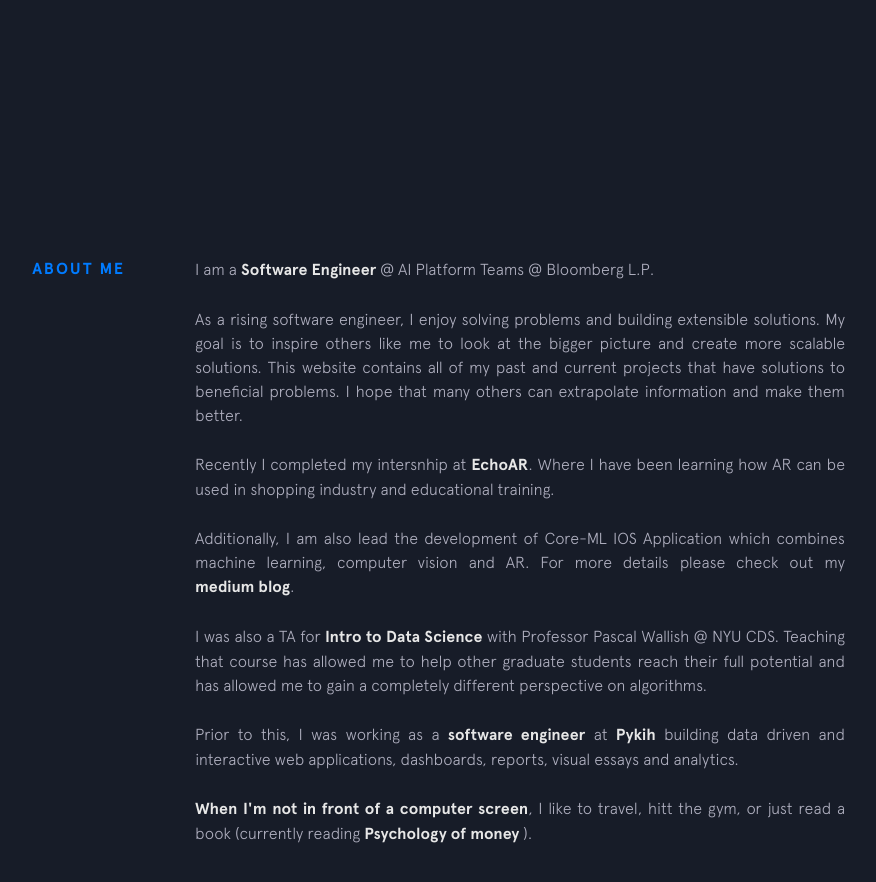
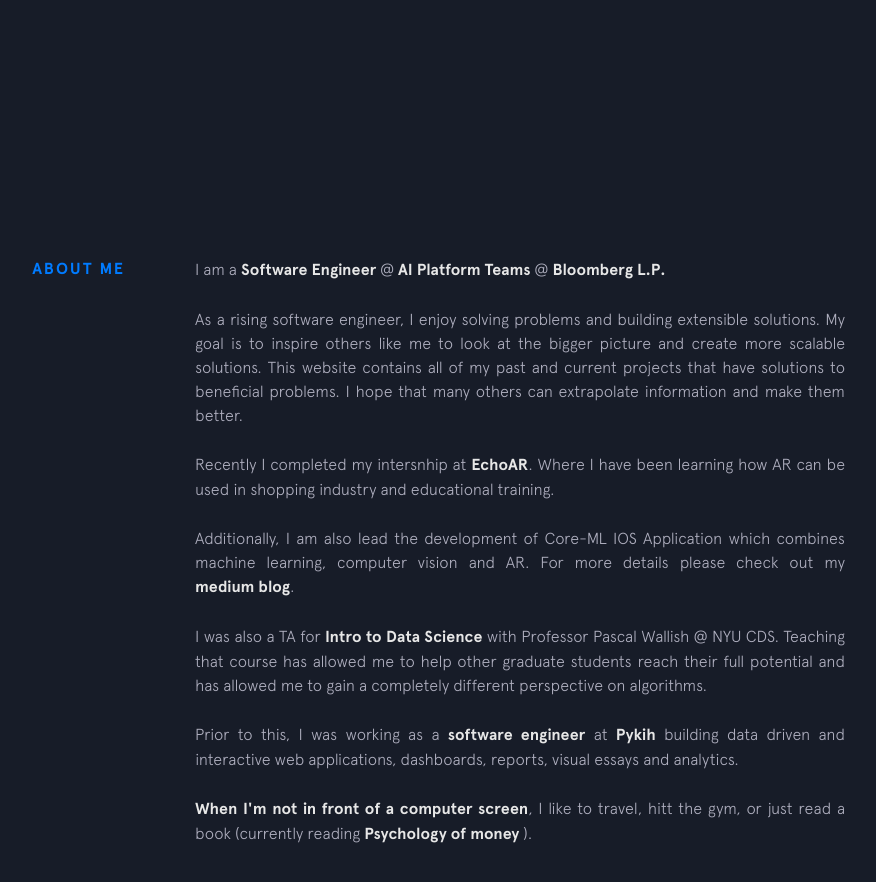
Before and after one commit to mohitnihalani/mohitnihalani.github.io, a Jekyll site: the page built from index.html, in a window 1280 px wide and 900 px high, scrolled down 743 px. Shown: the top 882 px of the window, without its empty margins (255-1131 px from the left). Built offline with Jekyll 4.4.1, drawn with Linux system fonts in a browser that asks for light colours; nearby versions of some CDN libraries.

```diff
--- a/_includes/background.html
+++ b/_includes/background.html
@@ -2,7 +2,7 @@
   <div class="section__title">About Me</div>
   <div class="section__content">
     <p>
-      I am a <strong> Software Engineer </strong> @ </strong>AI Platform Teams</strong> @ </strong> Bloomberg L.P.</strong>
+      I am a <strong> Software Engineer </strong> @ <strong>AI Platform Teams</strong> @ <strong> Bloomberg L.P.</strong>
     </p>
 
     <p>
```
